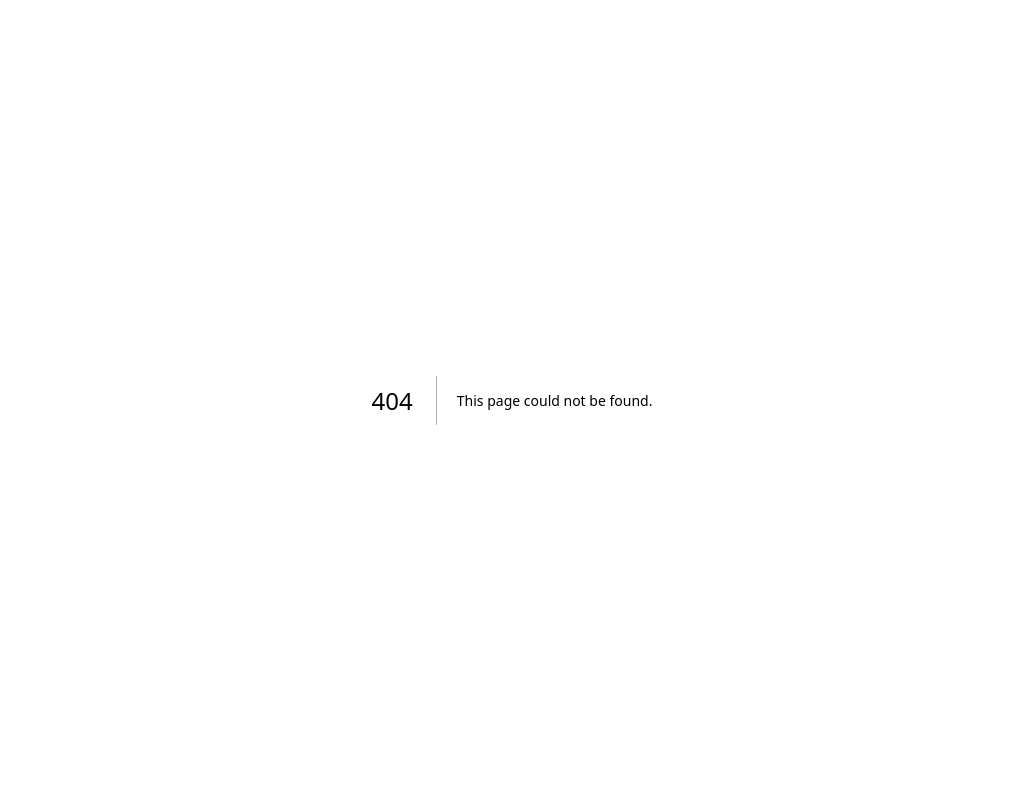
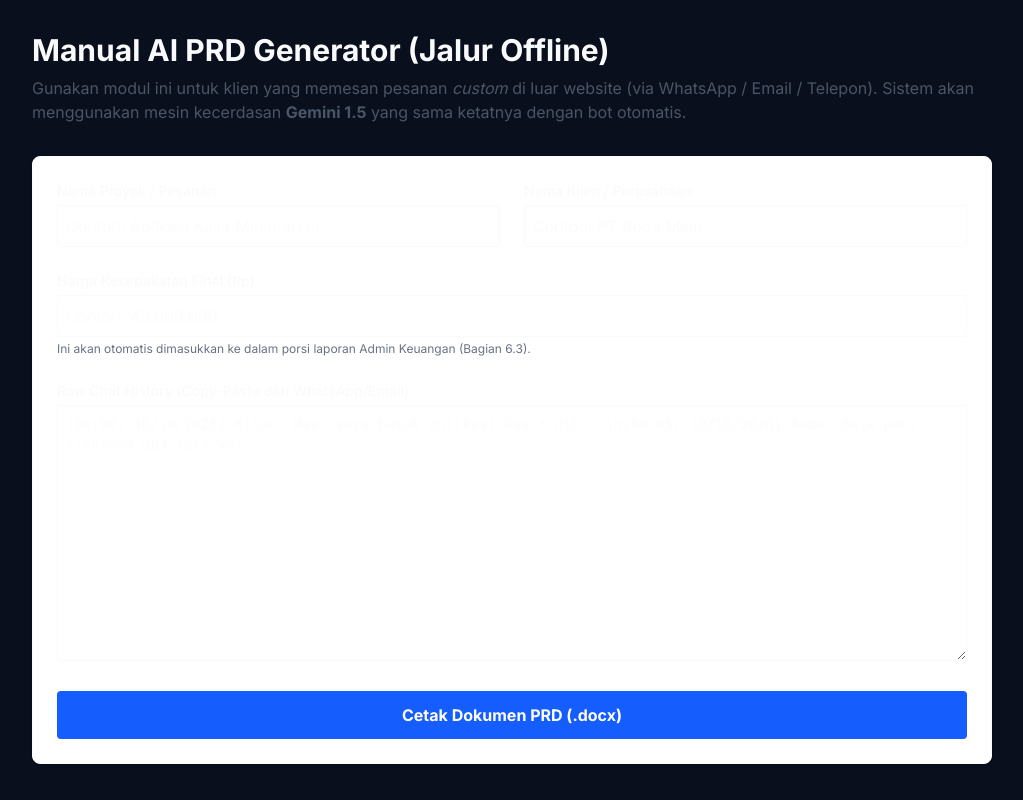
Before and after one commit to ariyaspratama-idn/Wave-Projects-Center.ID, a Next.js app: page /admin/prd-generator in a window 1280 px wide. Before the commit this address had no page. Shown: the whole page, without its empty margins (128-1151 px from the left). Built offline with nearby package versions, Linux system fonts and the light colour scheme.

Commit message:
feat(ai): manual PRD intake generator for offline orders

```diff
--- /dev/null
+++ b/src/app/admin/prd-generator/page.tsx
@@ -0,0 +1,123 @@
+'use client';
+
+import { useState } from 'react';
+
+export default function OfflinePRDGenerator() {
+    const [rawChatHistory, setRawChatHistory] = useState('');
+    const [customPrice, setCustomPrice] = useState('');
+    const [projectName, setProjectName] = useState('');
+    const [clientName, setClientName] = useState('');
+    const [loading, setLoading] = useState(false);
+    const [error, setError] = useState('');
+
+    const handleGenerate = async (e: React.FormEvent) => {
+        e.preventDefault();
+        setLoading(true);
+        setError('');
+
+        try {
+            const token = localStorage.getItem('admin_token') || 'dummy';
+            const res = await fetch('/api/v1/admin/prd/generate', {
+                method: 'POST',
+                headers: {
+                    'Authorization': `Bearer ${token}`,
+                    'Content-Type': 'application/json'
+                },
+                body: JSON.stringify({ rawChatHistory, customPrice, projectName, clientName })
+            });
+            const data = await res.json();
+
+            if (data.success && data.base64) {
+                // Trigger download
+                const link = document.createElement('a');
+                link.href = `data:application/vnd.openxmlformats-officedocument.wordprocessingml.document;base64,${data.base64}`;
+                link.download = data.fileName || 'PRD_Offline.docx';
+                document.body.appendChild(link);
+                link.click();
+                document.body.removeChild(link);
+            } else {
+                setError(data.error || 'Terjadi kesalahan saat memproses data AI.');
+            }
+        } catch (err: any) {
+            setError(err.message);
+        } finally {
+            setLoading(false);
+        }
+    };
+
+    return (
+        <div className="p-8 max-w-5xl mx-auto">
+            <h1 className="text-3xl font-bold mb-2">Manual AI PRD Generator (Jalur Offline)</h1>
+            <p className="text-gray-600 mb-8">
+                Gunakan modul ini untuk klien yang memesan pesanan <em>custom</em> di luar website (via WhatsApp / Email / Telepon).
+                Sistem akan menggunakan mesin kecerdasan <strong>Gemini 1.5</strong> yang sama ketatnya dengan bot otomatis.
+            </p>
+
+            <form onSubmit={handleGenerate} className="bg-white p-6 rounded-lg shadow-sm border space-y-6">
+
+                <div className="grid grid-cols-1 md:grid-cols-2 gap-6">
+                    <div>
+                        <label className="block text-sm font-medium mb-1">Nama Proyek / Pesanan</label>
+                        <input
+                            type="text"
+                            required
+                            value={projectName}
+                            onChange={(e) => setProjectName(e.target.value)}
+                            className="w-full border p-2 rounded"
+                            placeholder="Contoh: Aplikasi Kasir Minimarket"
+                        />
+                    </div>
+                    <div>
+                        <label className="block text-sm font-medium mb-1">Nama Klien / Perusahaan</label>
+                        <input
+                            type="text"
+                            required
+                            value={clientName}
+                            onChange={(e) => setClientName(e.target.value)}
+                            className="w-full border p-2 rounded"
+                            placeholder="Contoh: PT Boga Maju"
+                        />
+                    </div>
+                </div>
+
+                <div>
+                    <label className="block text-sm font-medium mb-1">Harga Kesepakatan Final (Rp)</label>
+                    <input
+                        type="text"
+                        required
+                        value={customPrice}
+                        onChange={(e) => setCustomPrice(e.target.value)}
+                        className="w-full border p-2 rounded"
+                        placeholder="Contoh: 45.000.000"
+                    />
+                    <p className="text-xs text-gray-500 mt-1">Ini akan otomatis dimasukkan ke dalam porsi laporan Admin Keuangan (Bagian 6.3).</p>
+                </div>
+
+                <div>
+                    <label className="block text-sm font-medium mb-1">Raw Chat History (Copy-Paste dari WhatsApp/Email)</label>
+                    <textarea
+                        required
+                        value={rawChatHistory}
+                        onChange={(e) => setRawChatHistory(e.target.value)}
+                        className="w-full border p-2 rounded h-64 font-mono text-sm"
+                        placeholder="[08:00, 10/10/2026] Klien: Mas, saya butuh aplikasi kasir nih...\n[08:05, 10/10/2026] Anda: Baik pak, fiturnya apa saja ya?"
+                    ></textarea>
+                </div>
+
+                {error && (
+                    <div className="bg-red-50 text-red-600 p-4 border border-red-200 rounded">
+                        <strong>Error:</strong> {error}
+                    </div>
+                )}
+
+                <button
+                    type="submit"
+                    disabled={loading}
+                    className="w-full bg-blue-600 text-white font-bold px-4 py-3 rounded hover:bg-blue-700 disabled:opacity-50"
+                >
+                    {loading ? 'AI Sedang Berpikir & Menganalisis... (Tunggu 5-15 dtk)' : 'Cetak Dokumen PRD (.docx)'}
+                </button>
+            </form>
+        </div>
+    );
+}
--- /dev/null
+++ b/src/app/api/v1/admin/prd/generate/route.ts
@@ -0,0 +1,78 @@
+import { NextResponse } from 'next/server';
+import jwt from 'jsonwebtoken';
+import { GoogleGenerativeAI } from '@google/generative-ai';
+
+// Relative path to the original generator scripts
+const { SYSTEM_PROMPT, buildUserPrompt } = require('../../../../../../../prd-generator/prdPrompt');
+const { prdAiOutputSchema } = require('../../../../../../../prd-generator/prdSchema');
+const { renderPRDToDocx } = require('../../../../../../../prd-generator/prdDocxRenderer');
+
+const JWT_SECRET = process.env.JWT_SECRET || 'waveprojects_super_secret_key_123!';
+const genAI = new GoogleGenerativeAI(process.env.GEMINI_API_KEY || 'dummy_key');
+const model = genAI.getGenerativeModel({ model: "gemini-1.5-pro" }); // use PRO for PRD
+
+export async function POST(req: Request) {
+    try {
+        const authHeader = req.headers.get('authorization');
+        if (!authHeader) return NextResponse.json({ success: false, error: 'Unauthorized' }, { status: 401 });
+        jwt.verify(authHeader.split(' ')[1], JWT_SECRET);
+
+        const body = await req.json();
+        const { rawChatHistory, customPrice, projectName, clientName } = body;
+
+        if (!rawChatHistory) {
+            return NextResponse.json({ success: false, error: 'Chat history is required' }, { status: 400 });
+        }
+
+        // 1. Compile User Prompt
+        const baseContext = {
+            projectName: projectName || "Custom Offline Project",
+            clientName: clientName || "Offline Client",
+            projectType: "Custom Development",
+            priority: "Tinggi",
+            rawCustomerRequest: rawChatHistory + `\n\n[ADMIN NOTE: HARGA KESEPAKATAN FINAL RP ${customPrice || 'Silakan diisi di dokumen'}]`
+        };
+
+        const userPrompt = buildUserPrompt(baseContext);
+
+        // 2. Setup Gemini Generation Config with Schema
+        const generationConfig = {
+            temperature: 0.2, // low temp for consistency
+            responseMimeType: "application/json",
+            responseSchema: prdAiOutputSchema,
+        };
+
+        // 3. Call AI
+        const result = await model.generateContent({
+            contents: [
+                { role: "user", parts: [{ text: userPrompt }] }
+            ],
+            systemInstruction: { role: 'system', parts: [{ text: SYSTEM_PROMPT }] },
+            generationConfig
+        });
+
+        const jsonResp = result.response.text();
+        const prdData = JSON.parse(jsonResp);
+
+        // Map Admin Inputs directly into the AI output before rendering
+        prdData.projectName = baseContext.projectName;
+        prdData.clientName = baseContext.clientName;
+        prdData.prdId = `PRD-CUSTOM-${Date.now()}`;
+
+        // Ensure Finance section holds the custom price if the AI didn't catch it
+        if (!prdData.crossFunctionalOperations) prdData.crossFunctionalOperations = {};
+        if (!prdData.crossFunctionalOperations.finance) prdData.crossFunctionalOperations.finance = {};
+        prdData.crossFunctionalOperations.finance.budgetEstimateNotes = `Harga Kesepakatan Final: Rp ${customPrice || 'TBA'} (ditambahkan manual oleh Admin). ` + (prdData.crossFunctionalOperations.finance.budgetEstimateNotes || '');
+
+        // 4. Render DOCX Buffer
+        const docxBuffer = await renderPRDToDocx(prdData);
+
+        // 5. Build standard Base64 response
+        const base64Docx = docxBuffer.toString('base64');
+        return NextResponse.json({ success: true, fileName: `${prdData.prdId}.docx`, base64: base64Docx });
+
+    } catch (e: any) {
+        console.error("PRD Generator Error:", e);
+        return NextResponse.json({ success: false, error: e.message }, { status: 500 });
+    }
+}
```
